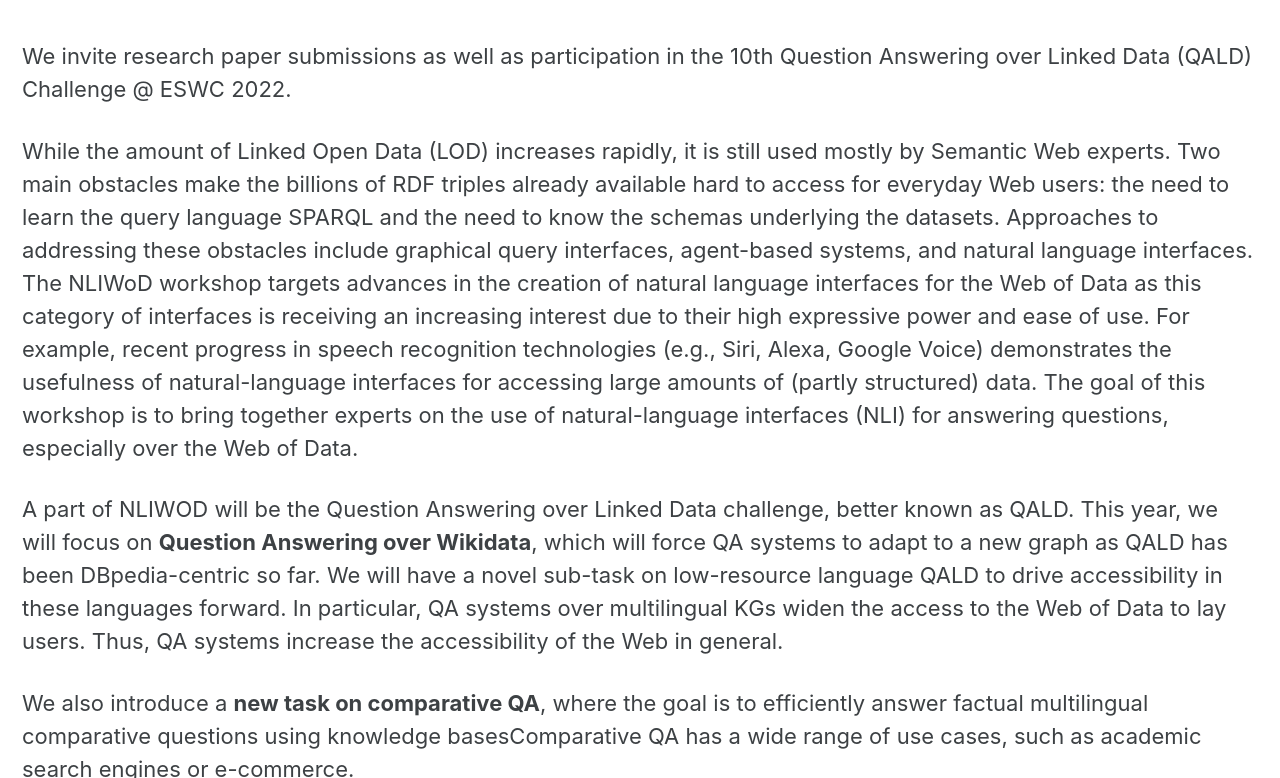
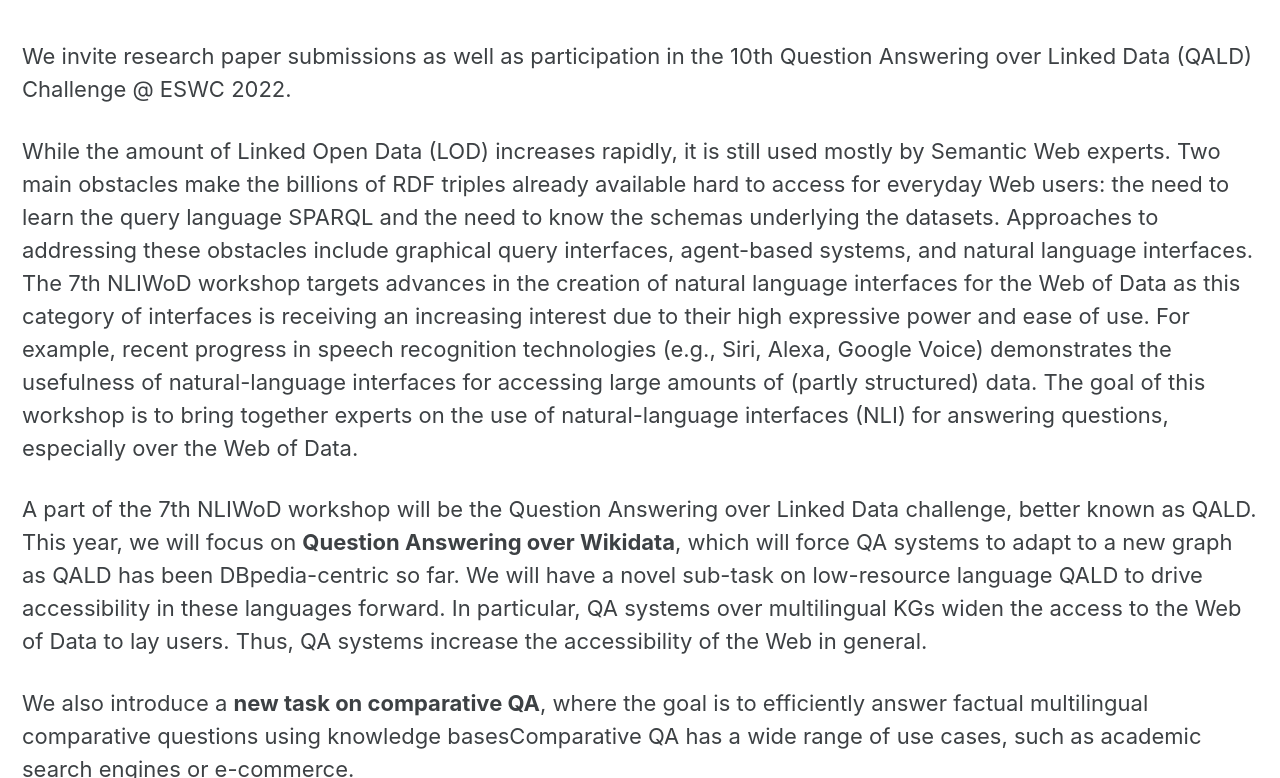
Before and after one commit to semantic-systems/nliwod-workshop, a Jekyll site: the page built from call-for-papers.md, in a window 1280 px wide and 900 px high, scrolled down 193 px, cut to the strip 122-900 px from the top of the window. Built offline with Jekyll 4.4.1, drawn with Linux system fonts in a browser that asks for light colours; cached includes are drawn as plain includes.

Commit message:
Update call-for-papers.md

```diff
--- a/call-for-papers.md
+++ b/call-for-papers.md
@@ -5,9 +5,9 @@ ref: call-for-papers
 ---
 We invite research paper submissions as well as participation in the 10th Question Answering over Linked Data (QALD) Challenge @ ESWC 2022.
 
-While the amount of Linked Open Data (LOD) increases rapidly, it is still used mostly by Semantic Web experts. Two main obstacles make the billions of RDF triples already available hard to access for everyday Web users: the need to learn the query language SPARQL and the need to know the schemas underlying the datasets. Approaches to addressing these obstacles include graphical query interfaces, agent-based systems, and natural language interfaces. The NLIWoD workshop targets advances in the creation of natural language interfaces for the Web of Data as this category of interfaces is receiving an increasing interest due to their high expressive power and ease of use. For example, recent progress in speech recognition technologies (e.g., Siri, Alexa, Google Voice) demonstrates the usefulness of natural-language interfaces for accessing large amounts of (partly structured) data. The goal of this workshop is to bring together experts on the use of natural-language interfaces (NLI) for answering questions, especially over the Web of Data.
+While the amount of Linked Open Data (LOD) increases rapidly, it is still used mostly by Semantic Web experts. Two main obstacles make the billions of RDF triples already available hard to access for everyday Web users: the need to learn the query language SPARQL and the need to know the schemas underlying the datasets. Approaches to addressing these obstacles include graphical query interfaces, agent-based systems, and natural language interfaces. The 7th NLIWoD workshop targets advances in the creation of natural language interfaces for the Web of Data as this category of interfaces is receiving an increasing interest due to their high expressive power and ease of use. For example, recent progress in speech recognition technologies (e.g., Siri, Alexa, Google Voice) demonstrates the usefulness of natural-language interfaces for accessing large amounts of (partly structured) data. The goal of this workshop is to bring together experts on the use of natural-language interfaces (NLI) for answering questions, especially over the Web of Data.
 
-A part of NLIWOD will be the Question Answering over Linked Data challenge, better known as QALD. This year, we will focus on **Question Answering over Wikidata**, which will force QA systems to adapt to a new graph as QALD has been DBpedia-centric so far. We will have a novel sub-task on low-resource language QALD to drive accessibility in these languages forward. In particular, QA systems over multilingual KGs widen the access to the Web of Data to lay users. Thus, QA systems increase the accessibility of the Web in general.
+A part of the 7th NLIWoD workshop will be the Question Answering over Linked Data challenge, better known as QALD. This year, we will focus on **Question Answering over Wikidata**, which will force QA systems to adapt to a new graph as QALD has been DBpedia-centric so far. We will have a novel sub-task on low-resource language QALD to drive accessibility in these languages forward. In particular, QA systems over multilingual KGs widen the access to the Web of Data to lay users. Thus, QA systems increase the accessibility of the Web in general.
 
 We also introduce a **new task on comparative QA**, where the goal is to efficiently answer factual multilingual comparative questions using knowledge basesComparative QA has a wide range of use cases, such as academic search engines or e-commerce.
 
```
